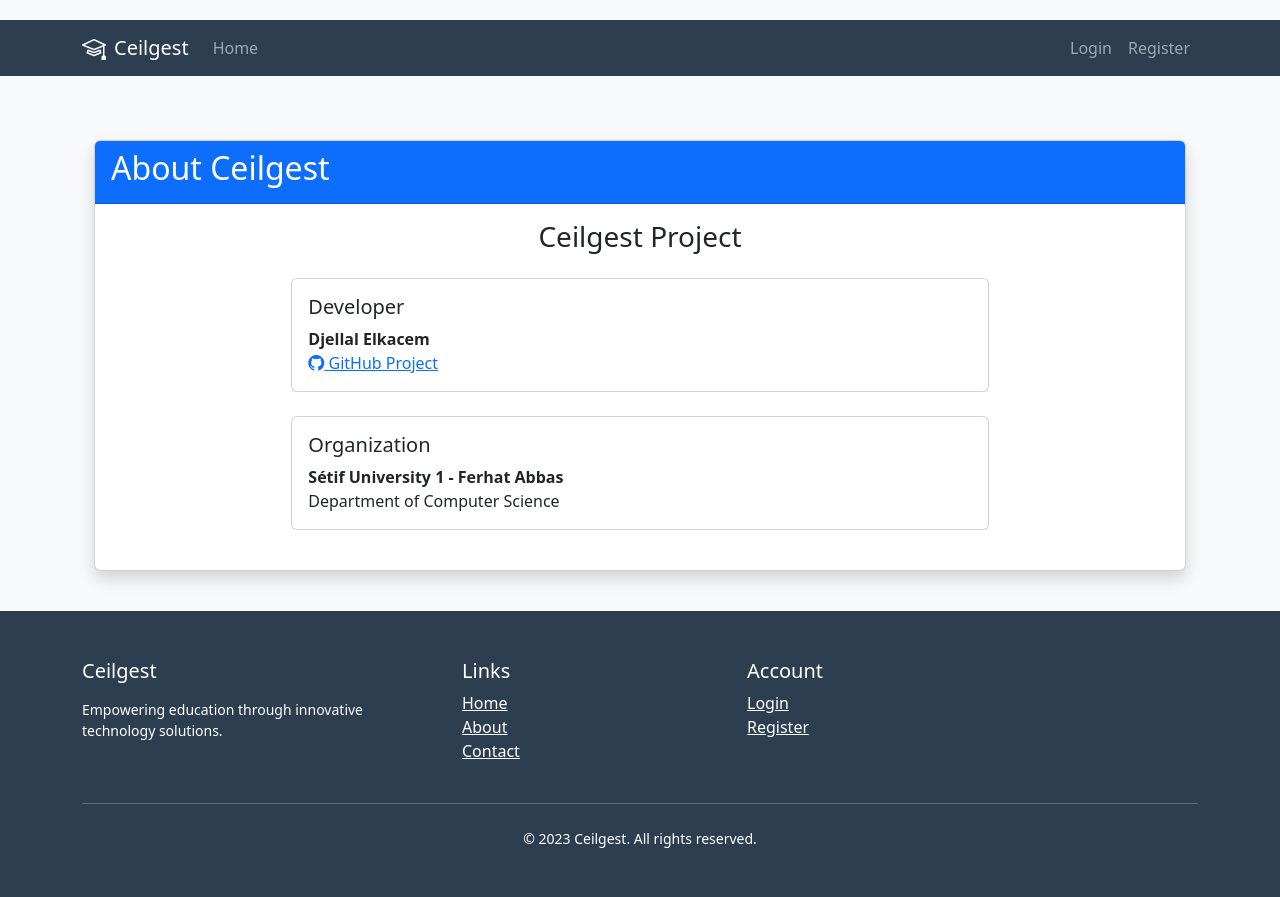
After one commit to Djellal/ceilgest, a Flask app: page /about in a window 1280 px wide. The commit adds this page. Run offline with Flask 3, Linux system fonts and the light colour scheme; data that the repository does not hold is empty; some libraries are stand-ins or nearby versions.

Commit message:
feat(about): add about page and update navigation links
Add a new about page with details about the project and developer. Update the base template to link to the about page instead of a placeholder. Additionally, enhance the index page with course filtering and improved card styling for better user experience.

```diff
--- a/app/routes.py
+++ b/app/routes.py
@@ -127,3 +127,9 @@ def admin_dashboard():
     return render_template('admin_dashboard.html', settings=settings)  # Pass settings to template
     # Add your admin dashboard statistics and data here
     return render_template('admin_dashboard.html')
+
+
+@bp.route('/about')
+def about():
+    settings = AppSettings.query.get(1)  # Get settings from database
+    return render_template('about.html', settings=settings)
--- /dev/null
+++ b/app/templates/about.html
@@ -0,0 +1,44 @@
+{% extends "base.html" %}
+
+{% block title %}About - Ceilgest{% endblock %}
+
+{% block content %}
+<div class="container mt-4">
+    <div class="card shadow">
+        <div class="card-header bg-primary text-white">
+            <h2>About Ceilgest</h2>
+        </div>
+        <div class="card-body">
+            <div class="row">
+                <div class="col-md-8 mx-auto">
+                    <div class="text-center mb-4">
+                        <h3>Ceilgest Project</h3>
+                    </div>
+
+                    <div class="card mb-4">
+                        <div class="card-body">
+                            <h5 class="card-title">Developer</h5>
+                            <p class="card-text">
+                                <strong>Djellal Elkacem</strong><br>
+                                <a href="https://github.com/Djellal/ceilgest" target="_blank">
+                                    <i class="bi bi-github"></i> GitHub Project
+                                </a>
+                            </p>
+                        </div>
+                    </div>
+
+                    <div class="card mb-4">
+                        <div class="card-body">
+                            <h5 class="card-title">Organization</h5>
+                            <p class="card-text">
+                                <strong>Sétif University 1 - Ferhat Abbas</strong><br>
+                                Department of Computer Science
+                            </p>
+                        </div>
+                    </div>
+                </div>
+            </div>
+        </div>
+    </div>
+</div>
+{% endblock %}
--- a/app/templates/base.html
+++ b/app/templates/base.html
@@ -154,7 +154,7 @@
                     <h5>Links</h5>
                     <ul class="list-unstyled">
                         <li><a href="{{ url_for('main.index') }}" class="text-white">Home</a></li>
-                        <li><a href="#" class="text-white">About</a></li>
+                        <li><a href="{{ url_for('main.about') }}" class="text-white">About</a></li>
                         <li><a href="#" class="text-white">Contact</a></li>
                     </ul>
                 </div>
```
Also changed, not shown: app/templates/index.html (+100 -10 lines), app/static/uploads/courses/closed.png (added).
